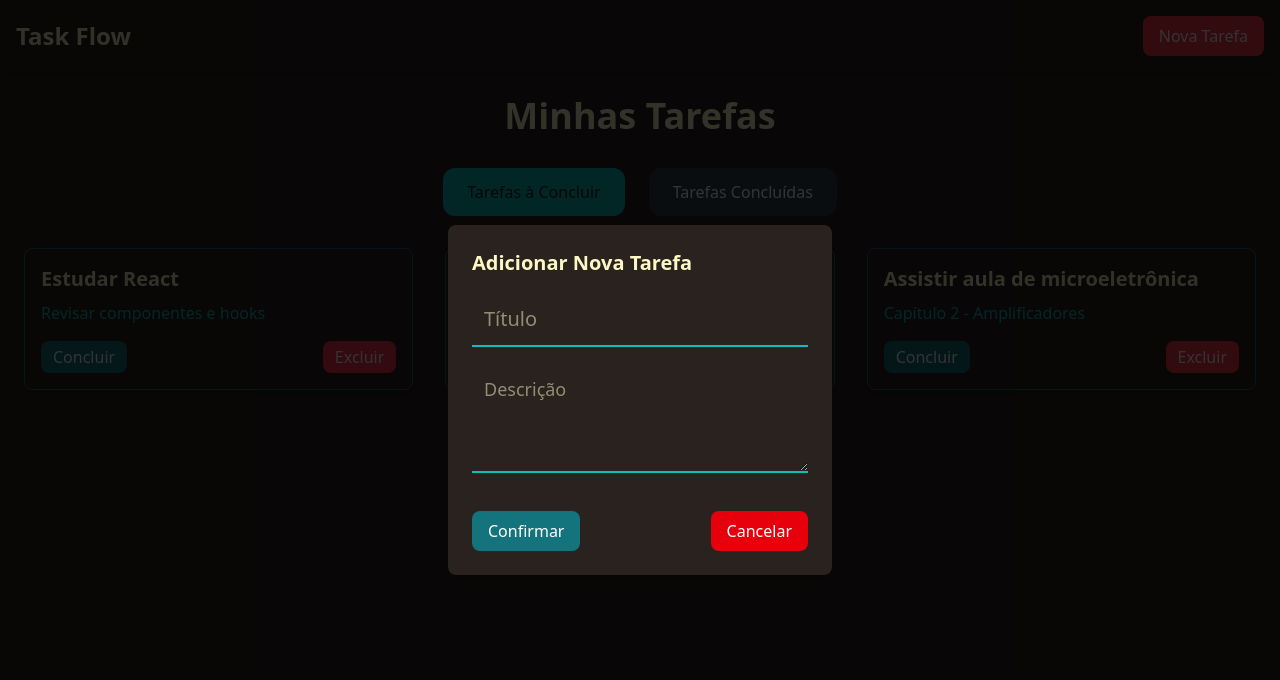
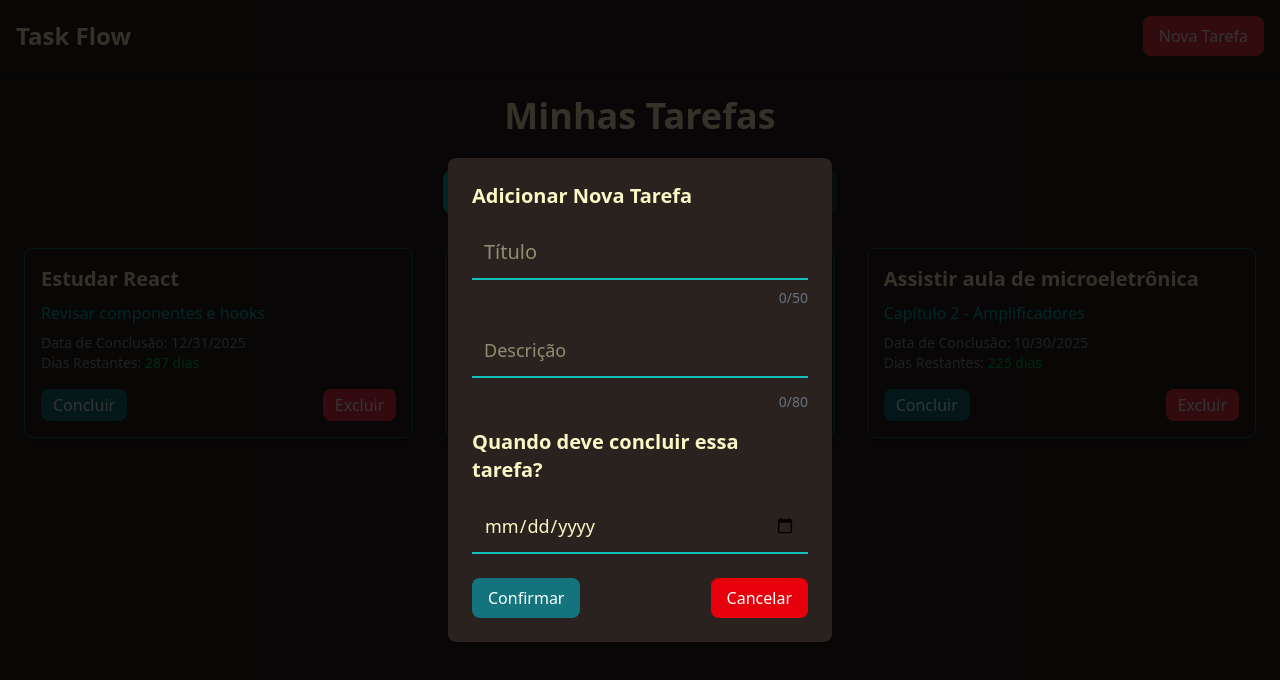
Before and after one commit to amendasas/task-flow, a React (Vite) app: page / in a window 1280 px wide. Both pictures are taken after a click on the button "Nova Tarefa". Shown: the top 680 px of the page. Built offline with nearby package versions, Linux system fonts and the light colour scheme.

Commit message:
Adiciona a pasta task-flow

```diff
--- a/src/components/Modal.jsx
+++ b/src/components/Modal.jsx
@@ -1,4 +1,4 @@
-function Modal({ message, onConfirm, onCancel, modalContent }) {
+function Modal({ message, onConfirm, onCancel, modalContent, onReset }) {
   return (
     <div className="fixed inset-0 bg-black/80 bg-opacity-50 flex justify-center items-center z-50">
       <div className="bg-dark p-6 rounded-lg shadow-lg w-96">
@@ -13,7 +13,10 @@ function Modal({ message, onConfirm, onCancel, modalContent }) {
           </button>
           <button
             className="bg-red-600 text-white px-4 py-2 rounded-lg hover:bg-red-700 transition"
-              onClick={onCancel}
+            onClick={() => {
+              if (onReset) onReset(); // Reseta os campos se a função foi passada
+              onCancel();
+            }}
           >
             Cancelar
           </button>
--- a/src/components/TaskCard.jsx
+++ b/src/components/TaskCard.jsx
@@ -1,12 +1,55 @@
 function TaskCard({ task, onDelete, onComplete }) {
+  // Função para calcular os dias restantes
+  const calculateDaysRemaining = (dueDate) => {
+    const today = new Date();
+    const due = new Date(dueDate);
+    const timeDiff = due - today;
+    const daysRemaining = Math.ceil(timeDiff / (1000 * 60 * 60 * 24));
+    return daysRemaining;
+  };
+
+  const daysRemaining = calculateDaysRemaining(task.dueDate);
+
   return (
     <div
       className={`bg-dark p-4 rounded-lg shadow-md transition hover:shadow-lg hover:scale-105 duration-200 border ${
         task.completed ? "border-tealLight" : "border-tealDark"
       }`}
     >
-      <h2 className="text-xl font-semibold text-lightYellow break-words">{task.title}</h2> {/* Adicionando break-words */}
-      <p className="text-tealLight mt-2 break-words">{task.description}</p>
+      {/* Título da tarefa com estilo riscado se concluída */}
+      <h2
+        className={`text-xl font-semibold break-words ${
+          task.completed ? "line-through text-gray-500" : "text-lightYellow"
+        }`}
+      >
+        {task.title}
+      </h2>
+
+      {/* Descrição da tarefa com estilo riscado se concluída */}
+      <p
+        className={`mt-2 break-words ${
+          task.completed ? "line-through text-gray-500" : "text-tealLight"
+        }`}
+      >
+        {task.description}
+      </p>
+
+      {/* Data de conclusão e dias restantes */}
+      <div className="mt-2 text-sm text-gray-400">
+        <p>Data de Conclusão: {new Date(task.dueDate).toLocaleDateString()}</p>
+        {task.completed ? (
+          <p>Concluída em: {new Date(task.completedDate).toLocaleDateString()}</p>
+        ) : (
+          <p>
+            Dias Restantes:{" "}
+            <span className={daysRemaining < 0 ? "text-red-500" : "text-green-500"}>
+              {daysRemaining < 0 ? "Tarefa Atrasada" : `${daysRemaining} dias`}
+            </span>
+          </p>
+        )}
+      </div>
+
+      {/* Botões de ação */}
       <div className="mt-4 flex justify-between">
         <button
           className="bg-tealDark text-white px-3 py-1 rounded-lg hover:bg-tealLight transition"
--- a/src/screens/Home.jsx
+++ b/src/screens/Home.jsx
@@ -5,53 +5,84 @@ import TaskCard from "../components/TaskCard";
 import Modal from "../components/Modal"; // Modal de confirmação de exclusão
 
 function Home() {
+  // Estado para gerenciar as tarefas
   const [tasks, setTasks] = useState([
-    { id: uuidv4(), title: "Estudar React", description: "Revisar componentes e hooks", completed: false },
-    { id: uuidv4(), title: "Criar layout do Task Flow", description: "Melhorar interface e design", completed: false },
-    { id: uuidv4(), title: "Assistir aula de microeletrônica", description: "Capítulo 2 - Amplificadores", completed: false },
+    { id: uuidv4(), title: "Estudar React", description: "Revisar componentes e hooks", completed: false, dueDate: "2025-12-31", completedDate: null },
+    { id: uuidv4(), title: "Criar layout do Task Flow", description: "Melhorar interface e design", completed: false, dueDate: "2025-11-15", completedDate: null },
+    { id: uuidv4(), title: "Assistir aula de microeletrônica", description: "Capítulo 2 - Amplificadores", completed: false, dueDate: "2025-10-30", completedDate: null },
   ]);
-  const [newTask, setNewTask] = useState({ title: "", description: "" });
-  const [isAddingTask, setIsAddingTask] = useState(false); // Controla o modal de adicionar tarefa
-  const [isModalOpen, setIsModalOpen] = useState(false);
-  const [taskToDelete, setTaskToDelete] = useState({ id: null, title: "" }); // Armazena id e nome da tarefa
-  const [showCompleted, setShowCompleted] = useState(false); // Controla qual lista de tarefas é exibida
 
-  const addTask = (title, description) => {
+  // Estado para o formulário de nova tarefa
+  const [newTask, setNewTask] = useState({ title: "", description: "", dueDate: "" });
+
+  // Estados para controlar modais e filtros
+  const [isAddingTask, setIsAddingTask] = useState(false); // Modal de adicionar tarefa
+  const [isModalOpen, setIsModalOpen] = useState(false); // Modal de confirmação de exclusão
+  const [taskToDelete, setTaskToDelete] = useState({ id: null, title: "" }); // Tarefa a ser excluída
+  const [showCompleted, setShowCompleted] = useState(false); // Filtro de tarefas concluídas
+
+  // Função para adicionar uma nova tarefa
+  const addTask = (title, description, dueDate) => {
+    // Validação dos campos
+    if (!title.trim() || !description.trim() || !dueDate) {
+      alert("Por favor, preencha todos os campos.");
+      return;
+    }
+
+
+    // Cria a nova tarefa
     const newTask = {
-      id: uuidv4(), // Gera um id único usando uuid
+      id: uuidv4(), // Gera um id único
       title,
       description,
+      dueDate,
       completed: false,
+      completedDate: null, // Data de conclusão inicialmente nula
     };
+
+    // Atualiza a lista de tarefas
     setTasks([...tasks, newTask]);
-    setNewTask({ title: "", description: "" }); // Limpa o formulário
-    setIsAddingTask(false); // Fecha o modal de adicionar tarefa
+    setNewTask({ title: "", description: "", dueDate: "" }); // Limpa o formulário
+    setIsAddingTask(false); // Fecha o modal
   };
 
+  // Função para abrir o modal de exclusão
   const openDeleteModal = (id) => {
-    const task = tasks.find(task => task.id === id); // Obtém a tarefa pelo id
+    const task = tasks.find(task => task.id === id); // Encontra a tarefa pelo id
     setTaskToDelete({ id, title: task.title }); // Armazena o id e título da tarefa
     setIsModalOpen(true); // Abre o modal
   };
 
+  // Função para fechar o modal de exclusão
   const closeDeleteModal = () => {
     setIsModalOpen(false); // Fecha o modal
     setTaskToDelete({ id: null, title: "" }); // Reseta a tarefa selecionada
   };
 
+  // Função para confirmar a exclusão de uma tarefa
   const confirmDelete = () => {
-    const newTasks = tasks.filter(task => task.id !== taskToDelete.id);
+    const newTasks = tasks.filter(task => task.id !== taskToDelete.id); // Filtra a tarefa excluída
     setTasks(newTasks);
-    closeDeleteModal(); // Fecha o modal após a confirmação
+    closeDeleteModal(); // Fecha o modal
   };
 
+  // Função para marcar/desmarcar uma tarefa como concluída
   const completeTask = (id) => {
     const newTasks = tasks.map(task =>
-      task.id === id ? { ...task, completed: !task.completed } : task
+      task.id === id
+        ? {
+            ...task,
+            completed: !task.completed,
+            completedDate: !task.completed
+              ? new Date(Date.now()).toISOString().split("T")[0] // Usa a data UTC
+              : null,
+          }
+        : task
     );
     setTasks(newTasks);
   };
 
+  // Função para atualizar os campos do formulário
   const handleFormChange = (e) => {
     const { name, value } = e.target;
     setNewTask((prev) => ({
@@ -60,11 +91,13 @@ function Home() {
     }));
   };
 
+  // Filtra as tarefas com base no estado "showCompleted"
   const filteredTasks = tasks.filter(task => showCompleted ? task.completed : !task.completed);
 
   return (
     <div className="bg-dark min-h-screen text-white">
       <Header setIsAddingTask={setIsAddingTask} />
+
       <div className="container mx-auto p-6">
         <h2 className="text-4xl font-semibold text-center mb-8 text-lightYellow">Minhas Tarefas</h2>
 
@@ -88,8 +121,11 @@ function Home() {
         {isAddingTask && (
           <Modal
             message="Adicionar Nova Tarefa"
-            onConfirm={() => addTask(newTask.title, newTask.description)}
-            onCancel={() => setIsAddingTask(false)}
+            onConfirm={() => addTask(newTask.title, newTask.description, newTask.dueDate)}
+            onCancel={() => {
+              setIsAddingTask(false);
+              setNewTask({ title: "", description: "", dueDate: "" }); // Reseta os campos ao cancelar
+            }}
             modalContent={
               <>
                 <input
@@ -99,17 +135,37 @@ function Home() {
                   value={newTask.title}
                   onChange={handleFormChange}
                   maxLength={50}
-                  className="bg-dark text-lightYellow p-3 mb-4 w-full border-b-2 border-tealLight focus:outline-none text-xl"
+                  className="bg-dark text-lightYellow p-3 mb-2 w-full border-b-2 border-tealLight focus:outline-none text-xl"
                 />
+                <div className="text-right text-sm text-gray-500 mb-4">
+                  {newTask.title.length}/50
+                </div>
                 <textarea
                   name="description"
                   placeholder="Descrição"
                   value={newTask.description}
                   onChange={handleFormChange}
+                  onInput={(e) => {
+                    e.target.style.height = "auto"; // Reseta a altura antes de calcular
+                    e.target.style.height = `${e.target.scrollHeight}px`; // Ajusta a altura conforme o conteúdo
+                  }}
                   maxLength={80}
-                  rows="3"
-                  className="bg-dark text-lightYellow p-3 mb-4 w-full border-b-2 border-tealLight focus:outline-none text-lg"
+                  rows="1"
+                  className="bg-dark text-lightYellow p-3 mb-2 w-full border-b-2 border-tealLight focus:outline-none text-lg overflow-hidden resize-none"
                 />
+                <div className="text-right text-sm text-gray-500 mb-4">
+                  {newTask.description.length}/80
+                </div>
+                <div className="mb-4">
+                  <p className="text-xl font-semibold text-lightYellow mb-4">Quando deve concluir essa tarefa?</p>
+                  <input
+                    type="date"
+                    name="dueDate"
+                    value={newTask.dueDate}
+                    onChange={handleFormChange}
+                    className="bg-dark text-lightYellow p-3 mb-2 w-full border-b-2 border-tealLight focus:outline-none text-lg overflow-hidden resize-none"
+                  />
+                </div>
               </>
             }
           />
@@ -123,9 +179,6 @@ function Home() {
               task={task}
               onDelete={() => openDeleteModal(task.id)} // Passa o id da tarefa
               onComplete={() => completeTask(task.id)} // Passa o id da tarefa
-              className={`${
-                task.completed ? 'bg-tealDark text-lightYellow' : 'bg-gray-800 text-white'
-              } p-6 rounded-xl shadow-lg hover:shadow-2xl transition duration-300`}
             />
           ))}
         </div>
```
Lines whose indentation alone changed are shown as unchanged.
